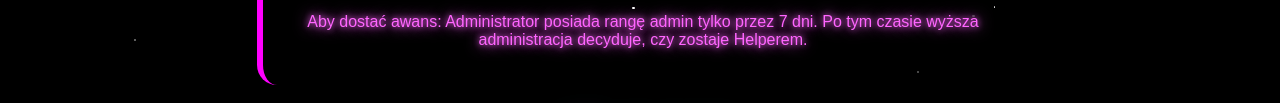
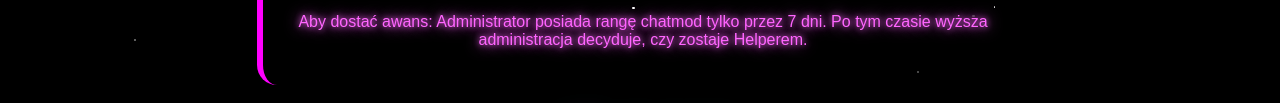
Before and after one commit to qdemonqofficial-debug/unimcautoryzacja, a website: page index.html in a window 1280 px wide. Shown: the part 409-512 px from the top of the page. Drawn offline with Linux system fonts and the light colour scheme.

Commit message:
Update index.html

```diff
--- a/index.html
+++ b/index.html
@@ -104,7 +104,7 @@ h2 { text-align: center; margin-bottom: 40px; font-weight: 300; color: #ddd; }
             <li>Robienie ticketów</li>
             <li>Zarządzanie Discordem</li>
         </ul>
-        <p class="rank-description">Aby dostać awans: Administrator posiada rangę admin tylko przez 7 dni. Po tym czasie wyższa administracja decyduje, czy zostaje Helperem.</p>
+        <p class="rank-description">Aby dostać awans: Administrator posiada rangę chatmod tylko przez 7 dni. Po tym czasie wyższa administracja decyduje, czy zostaje Helperem.</p>
     </div>
     <div class="rank-card helper">
         <div class="rank-title"><i class="fas fa-hands-helping"></i> HELPER </div>
```
